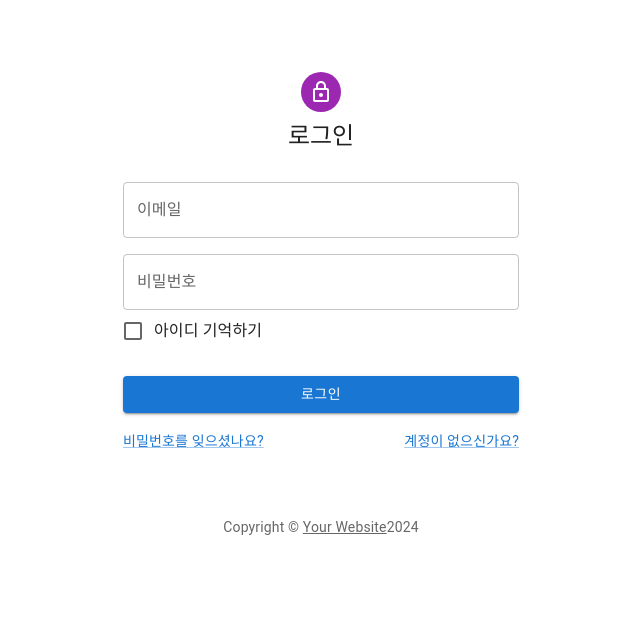
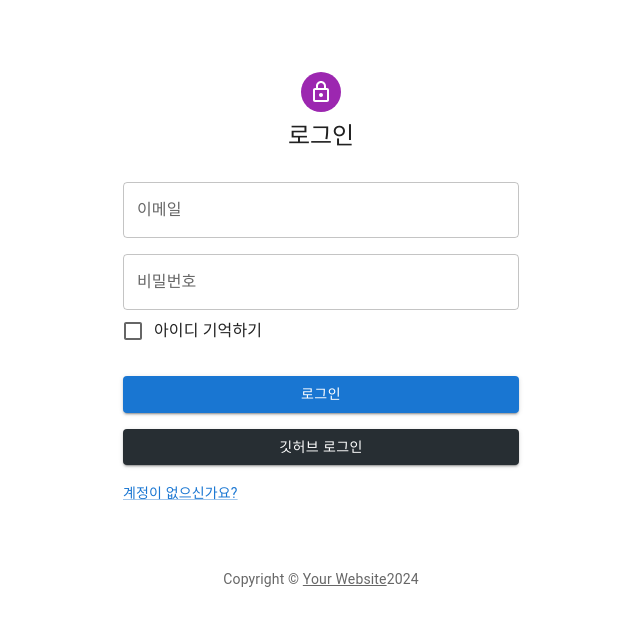
Before and after one commit to JH-PARK97/board-client, a React (Create React App) app: page /signin in a window 1280 px wide. Shown: the top 626 px of the page, without its empty margins (319-959 px from the left). Built offline with nearby package versions, Linux system fonts and the light colour scheme; no server answers.

Commit message:
로그인 페이지 깃허브 로그인 추가, 아이디 저장 코드 수정

```diff
--- a/src/components/Home.tsx
+++ /dev/null
@@ -1,36 +0,0 @@
-import React, { useEffect } from 'react';
-import { Link } from 'react-router-dom';
-import { client } from '../api/client';
-
-export default function Home() {
-    const githubConfig = {
-        gitClientId: process.env.REACT_APP_GITHUB_CLIENT_ID,
-        gitRedirUrl: process.env.REACT_APP_GITHUB_CALLBACK_URL,
-        gitAuthUrl: process.env.REACT_APP_GITHUB_AUTH_URL,
-    };
-    const { gitAuthUrl, gitClientId, gitRedirUrl } = githubConfig;
-
-    async function createPost() {
-        //     try {
-        //         const res = await client.post('/post', {
-        //             title: '제목',
-        //             content: '내용',
-        //             userId: 8,
-        //         });
-        //     } catch (e) {
-        //         console.error(e);
-        //     }
-        // }
-        // useEffect(() => {
-        //     createPost();
-        // }, []);
-    }
-
-    return (
-        <div className="home__container">
-            <h2 className="home__header">Login</h2>
-
-            <Link to={`${gitAuthUrl}?client_id=${gitClientId}&redirect_uri=${gitRedirUrl}&scope=user:email`}>Github Login</Link>
-        </div>
-    );
-}
--- a/src/components/Oauth/Github.tsx
+++ b/src/components/Oauth/Github.tsx
@@ -1,5 +1,5 @@
 import axios from 'axios';
-import React, { useEffect } from 'react';
+import React, { useEffect, useState } from 'react';
 import { useNavigate, useSearchParams } from 'react-router-dom';
 import { useAuthStore } from '../../store/auth';
 
@@ -8,13 +8,21 @@ export default function Github() {
     const navigator = useNavigate();
     const { login, isLogin } = useAuthStore();
     const code = searchParams.get('code');
+    const [isSaved, setIsSaved] = useState<boolean>();
+
+    useEffect(() => {
+        const authStorage = localStorage.getItem('auth-storage');
+        if (authStorage) {
+            const authInfo = JSON.parse(authStorage);
+            setIsSaved(authInfo.state.isSaved);
+        }
+    }, []);
 
     const loginGithub = async () => {
         const res = await axios.get(`http://localhost:8080/callback/github?code=${code}`);
-        console.log(res);
         if (res.data.resultCd === 200) {
             localStorage.setItem('accessToken', res.data.token);
-            login(res.data, false);
+            login(res.data.data, isSaved ?? false);
             navigator('/');
         }
         return;
--- /dev/null
+++ b/src/components/auth/GitSignInButton.tsx
@@ -0,0 +1,23 @@
+import React from 'react';
+import Button from '@mui/material/Button';
+import { Link } from 'react-router-dom';
+
+export default function GitSignInButton() {
+    const githubConfig = {
+        gitClientId: process.env.REACT_APP_GITHUB_CLIENT_ID,
+        gitRedirUrl: process.env.REACT_APP_GITHUB_CALLBACK_URL,
+        gitAuthUrl: process.env.REACT_APP_GITHUB_AUTH_URL,
+    };
+    const { gitAuthUrl, gitClientId, gitRedirUrl } = githubConfig;
+
+    return (
+        <Button type="button" fullWidth variant="contained" sx={{ mb: 2 }} style={{ backgroundColor: '#272e33' }}>
+            <Link
+                style={{ textDecorationLine: 'none', color: '#ffffff' }}
+                to={`${gitAuthUrl}?client_id=${gitClientId}&redirect_uri=${gitRedirUrl}&scope=user:email`}
+            >
+                깃허브 로그인
+            </Link>
+        </Button>
+    );
+}
--- a/src/components/auth/SignIn.tsx
+++ b/src/components/auth/SignIn.tsx
@@ -1,4 +1,4 @@
-import React, { useEffect, useMemo, useState } from 'react';
+import React, { useMemo, useState } from 'react';
 
 // components
 import Avatar from '@mui/material/Avatar';
@@ -13,6 +13,7 @@ import Container from '@mui/material/Container';
 import { createTheme, ThemeProvider } from '@mui/material/styles';
 import { FormInput } from '../shared/Form';
 import { Checkbox, FormControlLabel, FormHelperText } from '@mui/material';
+import GitSignInButton from './GitSignInButton';
 
 // validation
 import { useForm, SubmitHandler } from 'react-hook-form';
@@ -71,7 +72,7 @@ export default function SignIn() {
                 setIdSave(authInfo.state.isSaved);
             }
             return {
-                email: email,
+                email: email || '',
                 password: '',
             };
         }, []),
@@ -148,12 +149,8 @@ export default function SignIn() {
                         <Button type="submit" fullWidth variant="contained" sx={{ mt: 3, mb: 2 }}>
                             로그인
                         </Button>
+                        <GitSignInButton />
                         <Grid container>
-                            <Grid item xs>
-                                <Link href="#" variant="body2">
-                                    비밀번호를 잊으셨나요?
-                                </Link>
-                            </Grid>
                             <Grid item>
                                 <Link href="/signup" variant="body2">
                                     계정이 없으신가요?
--- a/src/components/blog/Header.tsx
+++ b/src/components/blog/Header.tsx
@@ -1,4 +1,4 @@
-import * as React from 'react';
+import React, { useEffect, useState } from 'react';
 import Toolbar from '@mui/material/Toolbar';
 import Button from '@mui/material/Button';
 import IconButton from '@mui/material/IconButton';
@@ -20,9 +20,21 @@ export default function Header(props: HeaderProps) {
     const { sections, title } = props;
     const navigate = useNavigate();
     const { isLogin, logout } = useAuthStore();
+    const [isSaved, setIsSaved] = useState<boolean>(false);
+    const [email, setEmail] = useState<string>('');
+
+    useEffect(() => {
+        const authStorage = localStorage.getItem('auth-storage');
+        if (authStorage) {
+            const authInfo = JSON.parse(authStorage);
+            setIsSaved(authInfo.state.isSaved);
+            setEmail(authInfo?.state?.user?.email);
+        }
+    }, []);
+
     const handleSigninButton = () => {
         if (isLogin) {
-            logout();
+            logout(isSaved, email);
         } else {
             navigate('/signin');
         }
--- a/src/store/auth.tsx
+++ b/src/store/auth.tsx
@@ -10,7 +10,8 @@ interface AuthStore {
     email?: string | null;
     isSaved: boolean;
     login: (user: CustomUserItem, isSaved: boolean) => void;
-    logout: () => void;
+    logout: (isSaved: boolean, email: string | null) => void;
+    id?: string;
 }
 
 export const useAuthStore = create(
@@ -20,12 +21,11 @@ export const useAuthStore = create(
             user: null,
             isSaved: false,
             login: (user: CustomUserItem, isSaved: boolean) => {
-                set({ isLogin: true, user: user, isSaved: isSaved });
+                set({ isLogin: true, user: user, isSaved, email: get().user?.email });
             },
-            logout: () => {
+            logout: (isSaved: boolean, email: string | null) => {
                 localStorage.removeItem('accessToken');
-
-                set({ isLogin: false, user: null, email: get().user?.email });
+                set({ isLogin: false, user: null, email: email, isSaved: isSaved });
             },
         }),
 
```
Also changed, not shown: src/App.tsx (+0 -7 lines).
